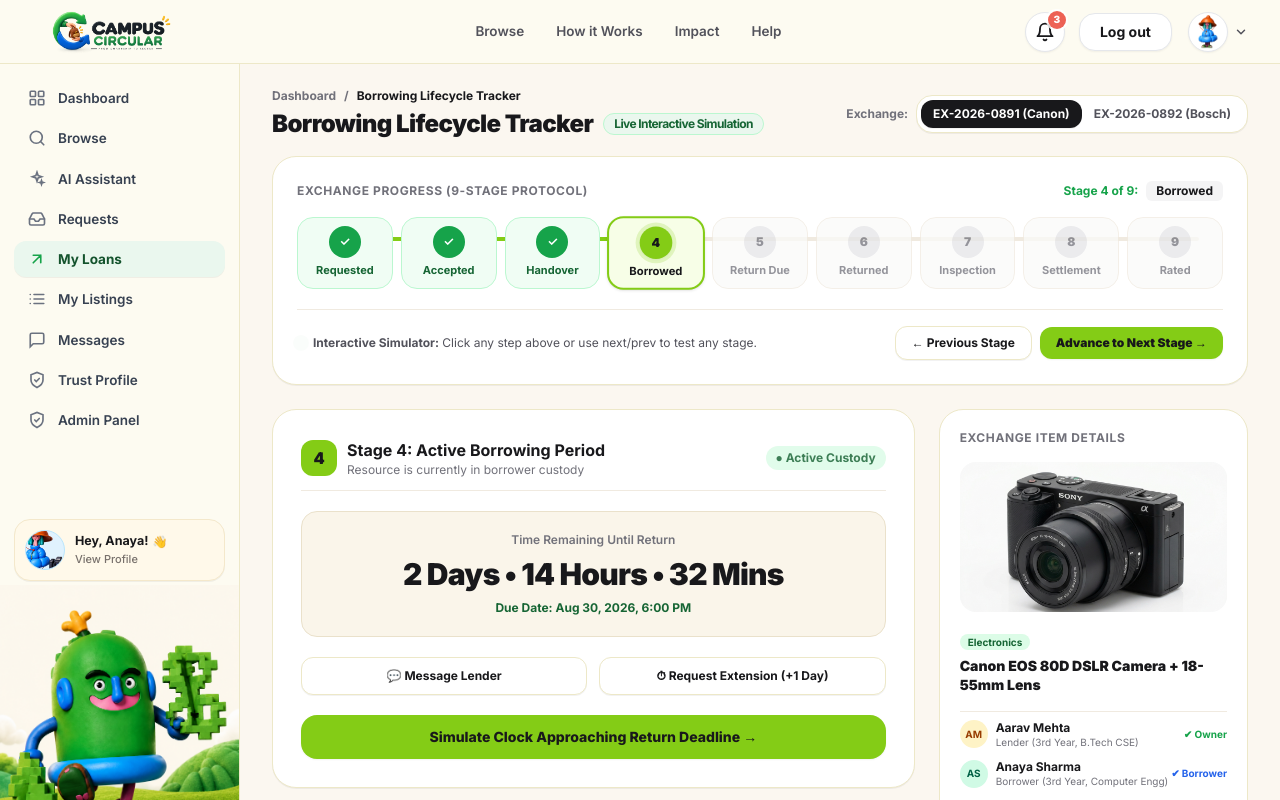
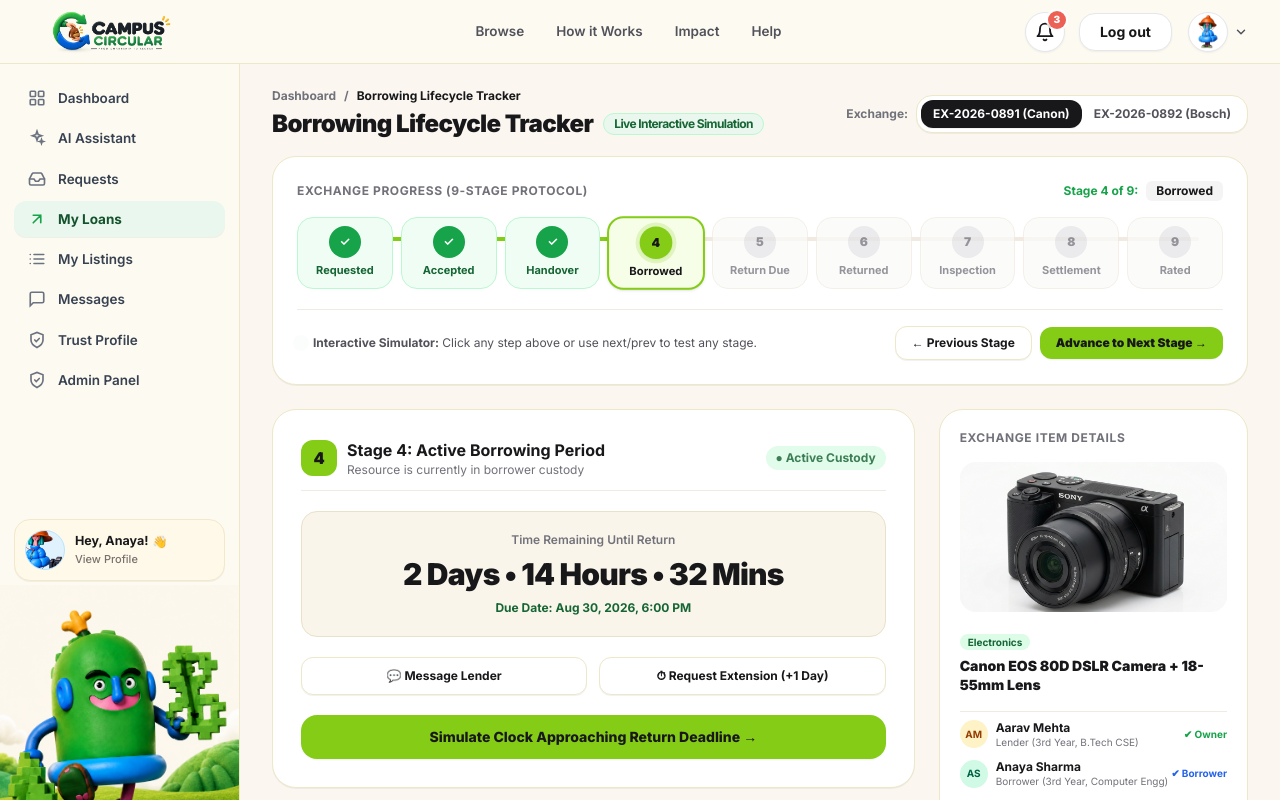
Before and after one commit to SC136/Web_Fusion_2.0, a Next.js app: page /loans in a window 1280 px wide. Shown: the top 800 px of the page. Built offline with nearby package versions, Linux system fonts and the light colour scheme.

Commit message:
Remove Browse from left Sidebar navigation

```diff
--- a/app/components/dashboard/Sidebar.tsx
+++ b/app/components/dashboard/Sidebar.tsx
@@ -8,7 +8,6 @@
 /* ─── Sidebar Navigation Items ────────────────────────────────── */
 const navItems = [
   { label: "Dashboard", icon: "grid", href: "/dashboard" },
-  { label: "Browse", icon: "search", href: "/browse" },
   { label: "AI Assistant", icon: "sparkles", href: "/ai-assistant" },
   { label: "Requests", icon: "inbox", href: "/requests" },
   { label: "My Loans", icon: "arrow-up-right", href: "/loans" },
@@ -109,8 +108,6 @@
           let isActive = false;
           if (item.label === "Dashboard") {
             isActive = pathname === "/dashboard" || pathname === "/";
-          } else if (item.label === "Browse") {
-            isActive = pathname.startsWith("/browse");
           } else if (item.label === "AI Assistant") {
             isActive = pathname.startsWith("/ai-assistant");
           } else if (item.label === "Requests") {
```
